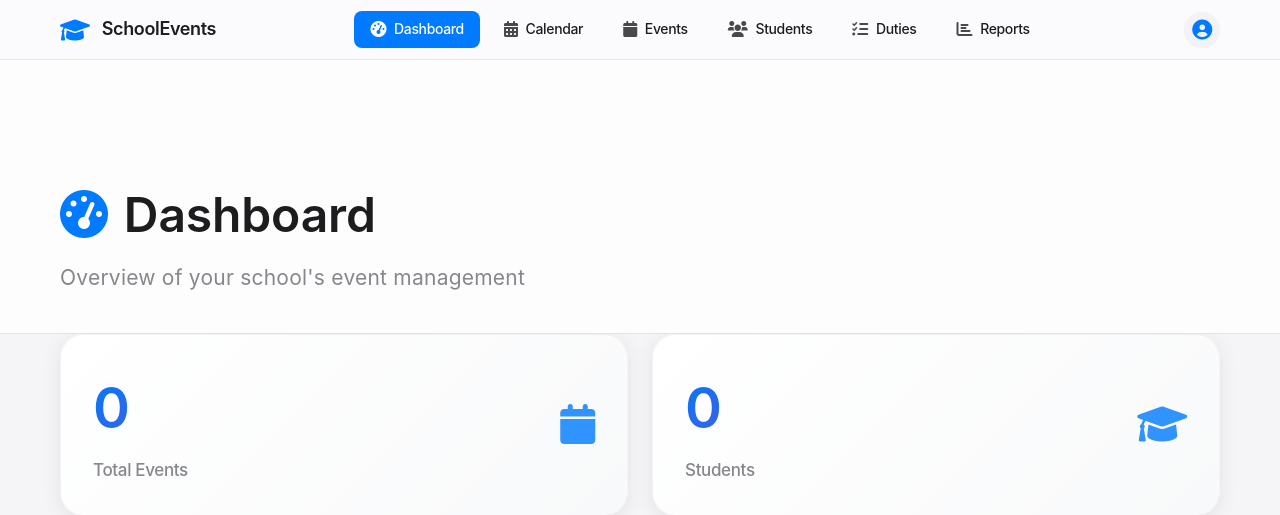
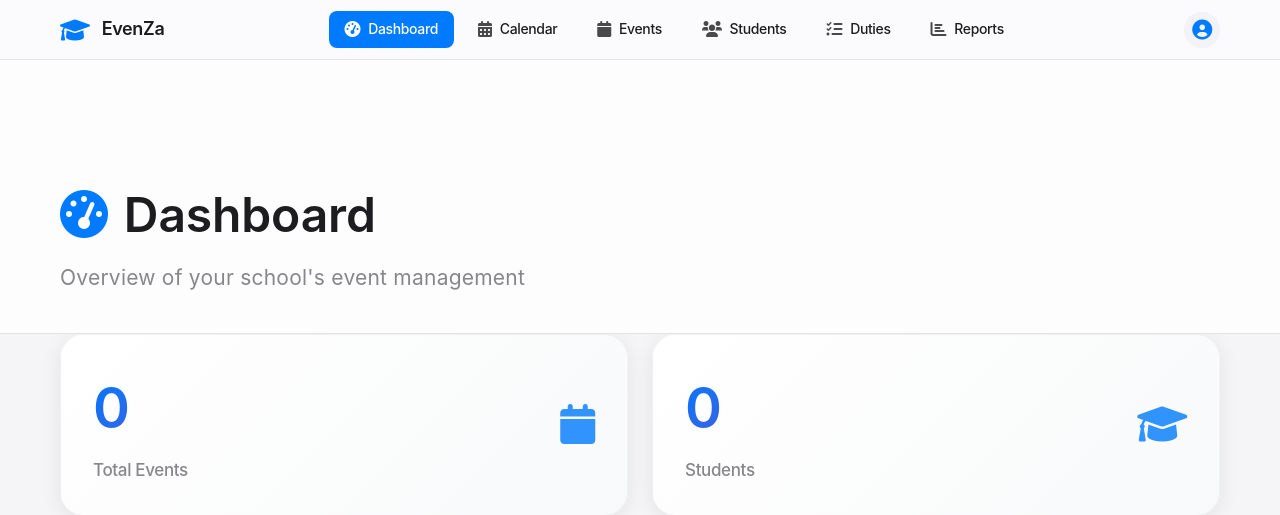
Before and after one commit to Man1sh28/event-management, a Flask app: page / in a window 1280 px wide. Shown: the top 515 px of the page. Run offline with Flask 3, Linux system fonts and the light colour scheme; data that the repository does not hold is empty.

Commit message:
changed named

```diff
--- a/templates/dashboard.html
+++ b/templates/dashboard.html
@@ -518,7 +518,7 @@
         <div class="nav-container">
             <div class="nav-brand">
                 <i class="fas fa-graduation-cap"></i>
-                <span>SchoolEvents</span>
+                <span>EvenZa</span>
             </div>
             <div class="nav-menu">
                 <a href="{{ url_for('dashboard') }}" class="nav-link active">
```
